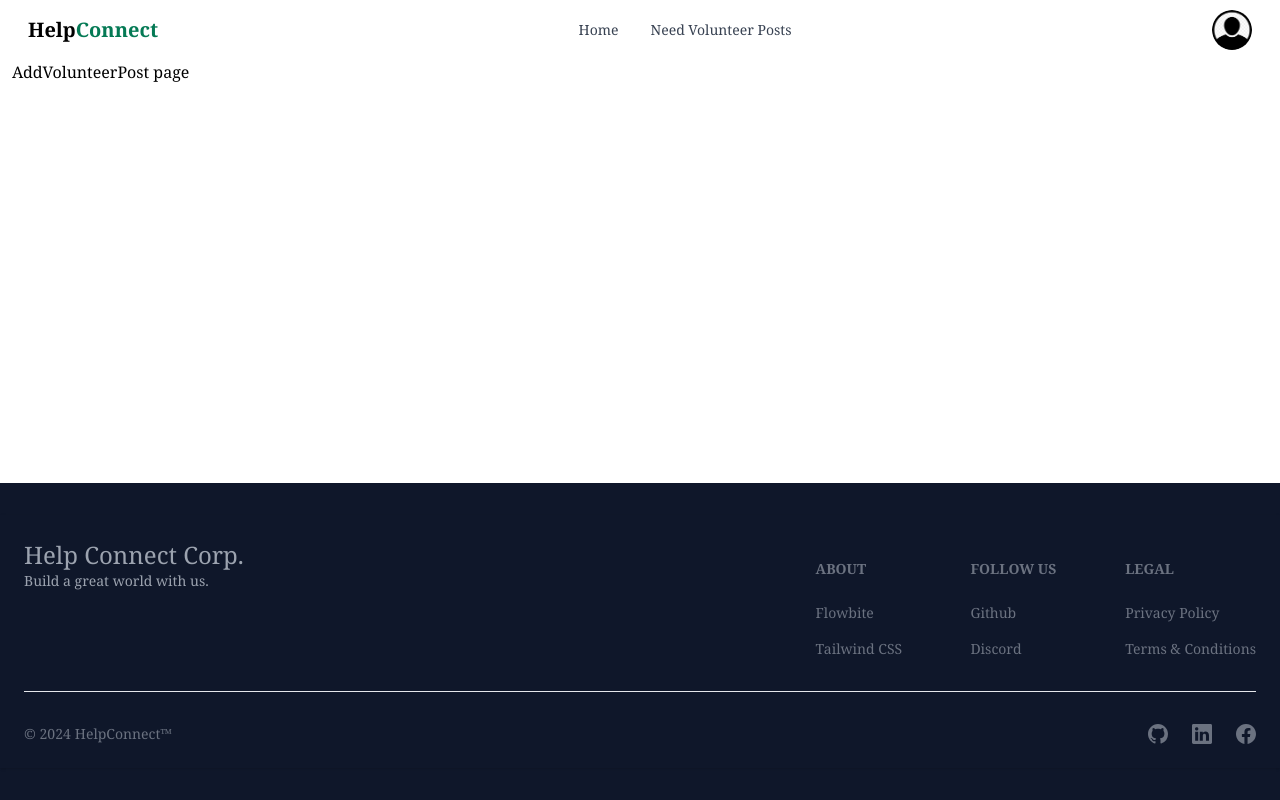
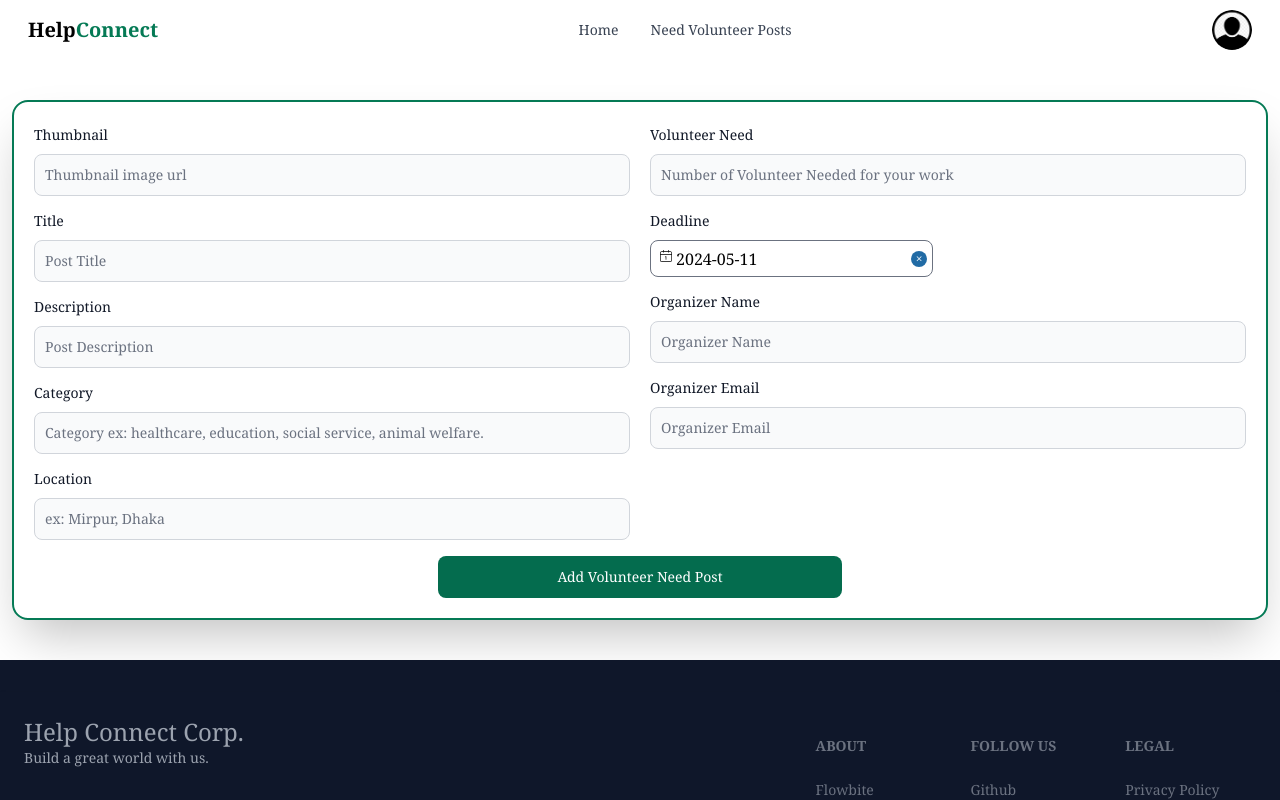
Before and after one commit to noman023/helpConnect-client, a React (Vite) app: page /addPost in a window 1280 px wide. Shown: the top 800 px of the page. Built offline with nearby package versions, Linux system fonts and the light colour scheme.

Commit message:
add post component added

```diff
--- a/package.json
+++ b/package.json
@@ -15,6 +15,7 @@
     "localforage": "^1.10.0",
     "match-sorter": "^6.3.4",
     "react": "^18.2.0",
+    "react-datepicker": "^6.9.0",
     "react-dom": "^18.2.0",
     "react-helmet": "^6.1.0",
     "react-icons": "^5.2.1",
--- /dev/null
+++ b/src/components/AddVolunteerPost/AddVolunteerPost.jsx
@@ -0,0 +1,174 @@
+import { Button, Label, TextInput } from "flowbite-react";
+import { useState } from "react";
+
+import { CiCalendarDate } from "react-icons/ci";
+import DatePicker from "react-datepicker";
+import "react-datepicker/dist/react-datepicker.css";
+
+export default function AddVolunteerPost() {
+  const [startDate, setStartDate] = useState(new Date());
+
+  const handleSubmit = (e) => {
+    e.preventDefault();
+
+    const form = new FormData(e.currentTarget);
+    const thumbnail = form.get("thumbnail");
+    const title = form.get("title");
+    const description = form.get("description");
+    const category = form.get("category");
+    const location = form.get("location");
+
+    const volunteer = form.get("volunteer");
+    const name = form.get("name");
+    const email = form.get("email");
+
+    const postInfo = {
+      thumbnail,
+      title,
+      description,
+      category,
+      location,
+      volunteer,
+      name,
+      email,
+      startDate,
+    };
+  };
+
+  return (
+    <form
+      onSubmit={handleSubmit}
+      className="flex flex-col gap-4 my-10 border-2 border-green-600 p-5 shadow-2xl rounded-2xl"
+    >
+      <div className="flex flex-col md:flex-row gap-5">
+        <div className="w-full space-y-3">
+          <div>
+            <div className="mb-2 block">
+              <Label htmlFor="Thumbnail" value="Thumbnail" />
+            </div>
+            <TextInput
+              id="Thumbnail"
+              type="text"
+              placeholder="Thumbnail image url"
+              name="thumbnail"
+              required
+            />
+          </div>
+
+          <div>
+            <div className="mb-2 block">
+              <Label htmlFor="Title" value="Title" />
+            </div>
+            <TextInput
+              id="Title"
+              type="text"
+              name="title"
+              placeholder="Post Title"
+              required
+            />
+          </div>
+
+          <div>
+            <div className="mb-2 block">
+              <Label htmlFor="Description" value="Description" />
+            </div>
+            <TextInput
+              id="Description"
+              type="text"
+              name="description"
+              placeholder="Post Description"
+              required
+            />
+          </div>
+
+          <div>
+            <div className="mb-2 block">
+              <Label htmlFor="Category" value="Category" />
+            </div>
+            <TextInput
+              id="Category"
+              type="text"
+              name="category"
+              placeholder="Category ex: healthcare, education, social service, animal welfare."
+              required
+            />
+          </div>
+
+          <div>
+            <div className="mb-2 block">
+              <Label htmlFor="Location" value="Location" />
+            </div>
+            <TextInput
+              id="Location"
+              type="text"
+              placeholder="ex: Mirpur, Dhaka"
+              name="location"
+              required
+            />
+          </div>
+        </div>
+
+        <div className="w-full space-y-3">
+          <div>
+            <div className="mb-2 block">
+              <Label htmlFor="Volunteer" value="Volunteer Need" />
+            </div>
+            <TextInput
+              id="Volunteer"
+              type="text"
+              name="volunteer"
+              placeholder="Number of Volunteer Needed for your work"
+              required
+            />
+          </div>
+
+          <div>
+            <div className="mb-2 block">
+              <Label value="Deadline" />
+            </div>
+
+            <DatePicker
+              selected={startDate}
+              showIcon
+              onChange={(date) => setStartDate(date)}
+              dateFormat="yyyy-MM-dd"
+              isClearable
+              icon={<CiCalendarDate />}
+              className="rounded-lg"
+            />
+          </div>
+
+          <div>
+            <div className="mb-2 block">
+              <Label htmlFor="Name" value="Organizer Name" />
+            </div>
+            <TextInput
+              id="Name"
+              type="text"
+              name="name"
+              placeholder="Organizer Name"
+              required
+            />
+          </div>
+
+          <div>
+            <div className="mb-2 block">
+              <Label htmlFor="Email" value="Organizer Email" />
+            </div>
+            <TextInput
+              id="Email"
+              type="text"
+              name="email"
+              placeholder="Organizer Email"
+              required
+            />
+          </div>
+        </div>
+      </div>
+
+      <Button type="submit" color={"success"} className="md:w-1/3 md:mx-auto">
+        Add Volunteer Need Post
+      </Button>
+    </form>
+  );
+}
--- a/src/components/PostDetails/PostDetails.jsx
+++ b/src/components/PostDetails/PostDetails.jsx
@@ -4,7 +4,7 @@ import cleaning from "../../assets/cleaning.jpg";
 import { useState } from "react";
 
 export default function PostDetails() {
-  const [openModal, setOpenModal] = useState(true);
+  const [openModal, setOpenModal] = useState(false);
 
   return (
     <>
@@ -84,7 +84,7 @@ export default function PostDetails() {
         <Modal.Footer>
           <Button onClick={() => setOpenModal(false)}>Request</Button>
           <Button color="gray" onClick={() => setOpenModal(false)}>
-            Decline
+            Cancel
           </Button>
         </Modal.Footer>
       </Modal>
--- a/src/pages/AddVolunteerPost/AddVolunteerPost.jsx
+++ b/src/pages/AddVolunteerPostPage/AddVolunteerPostPage.jsx
@@ -1,13 +1,14 @@
 import { Helmet } from "react-helmet";
+import AddVolunteerPost from "../../components/AddVolunteerPost/AddVolunteerPost";
 
-export default function AddVolunteerPost() {
+export default function AddVolunteerPostPage() {
   return (
     <div>
       <Helmet>
         <title>HelpConnect | Add a Volunteer Post</title>
       </Helmet>
 
-      <p>AddVolunteerPost page</p>
+      <AddVolunteerPost />
     </div>
   );
 }
--- a/src/route/Route.jsx
+++ b/src/route/Route.jsx
@@ -5,11 +5,11 @@ import Home from "../pages/Home/Home";
 import NotFound from "../pages/NotFound/NotFound";
 import LoginPage from "../pages/LoginPage/LoginPage";
 import RegisterPage from "../pages/RegisterPage/RegisterPage";
-import AddVolunteerPost from "../pages/AddVolunteerPost/AddVolunteerPost";
 import VolunteerPostDetails from "../pages/VolunteerPostDetails/VolunteerPostDetails";
 import AllVolunteerPost from "../pages/AllVolunteerPost/AllVolunteerPost";
 import MyPosts from "../pages/MyPosts/MyPosts";
 import MyVolunteerRequest from "../pages/MyVolunteerRequest/MyVolunteerRequest";
+import AddVolunteerPostPage from "../pages/AddVolunteerPostPage/AddVolunteerPostPage";
 
 const routes = createBrowserRouter([
   {
@@ -35,7 +35,7 @@ const routes = createBrowserRouter([
       },
       {
         path: "/addPost",
-        element: <AddVolunteerPost />,
+        element: <AddVolunteerPostPage />,
       },
       {
         path: "/postDetails/:id",
```
Also changed, not shown: 1 other file (tests, documents, lock files or other folders).
